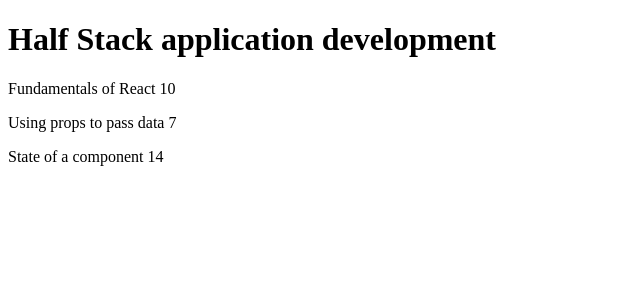
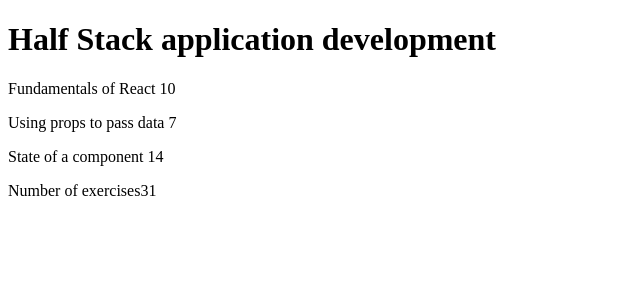
Before and after one commit to AmrHamoudaX/FullStackOpen, a React (Vite) app in the folder part1/courseinfo/course-info-app/: page / in a window 1280 px wide. Shown: the top 300 px of the page, without its empty margins (0-640 px from the left). Built offline with nearby package versions, Linux system fonts and the light colour scheme.

Commit message:
Add exercises 2.2 and 2.3

```diff
--- a/part1/courseinfo/course-info-app/src/App.jsx
+++ b/part1/courseinfo/course-info-app/src/App.jsx
@@ -33,8 +33,9 @@
   return(
 
     <div>
-<Header course={course}/>
-    <Content parts={course.parts} />
+      <Header course={course}/>
+      <Content parts={course.parts} />
+      <Total parts={course.parts} />
     </div>
 
   )
@@ -52,6 +53,7 @@
   return(
   <>
     {parts.map((singlePart)=>
+
       <Part key={singlePart.id} part={singlePart.name} exercise= {singlePart.exercises} />
       )}
   </>
@@ -69,9 +71,14 @@
 
 function Total({parts}) {
 
+  const sum = parts.reduce((acc,curr) => {
+  return (acc+ curr.exercises)},0)
+
   return(
   <>
-      <p>Number of exercises {parts[0].exercises + parts[1].exercises + parts[2].exercises}</p>
+      <p> Number of exercises
+        {sum}
+      </p>
   </>
   )
 
```
